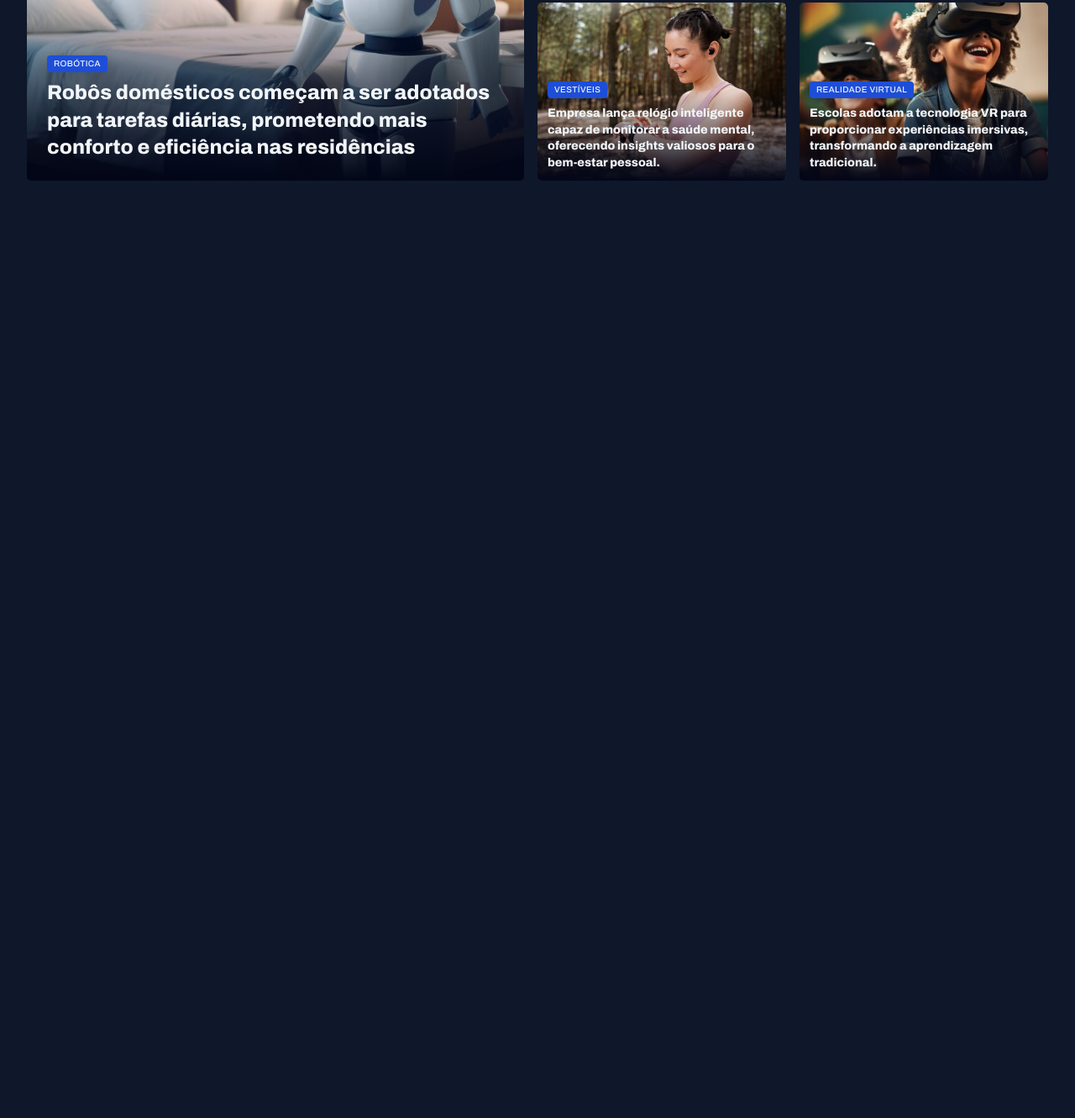
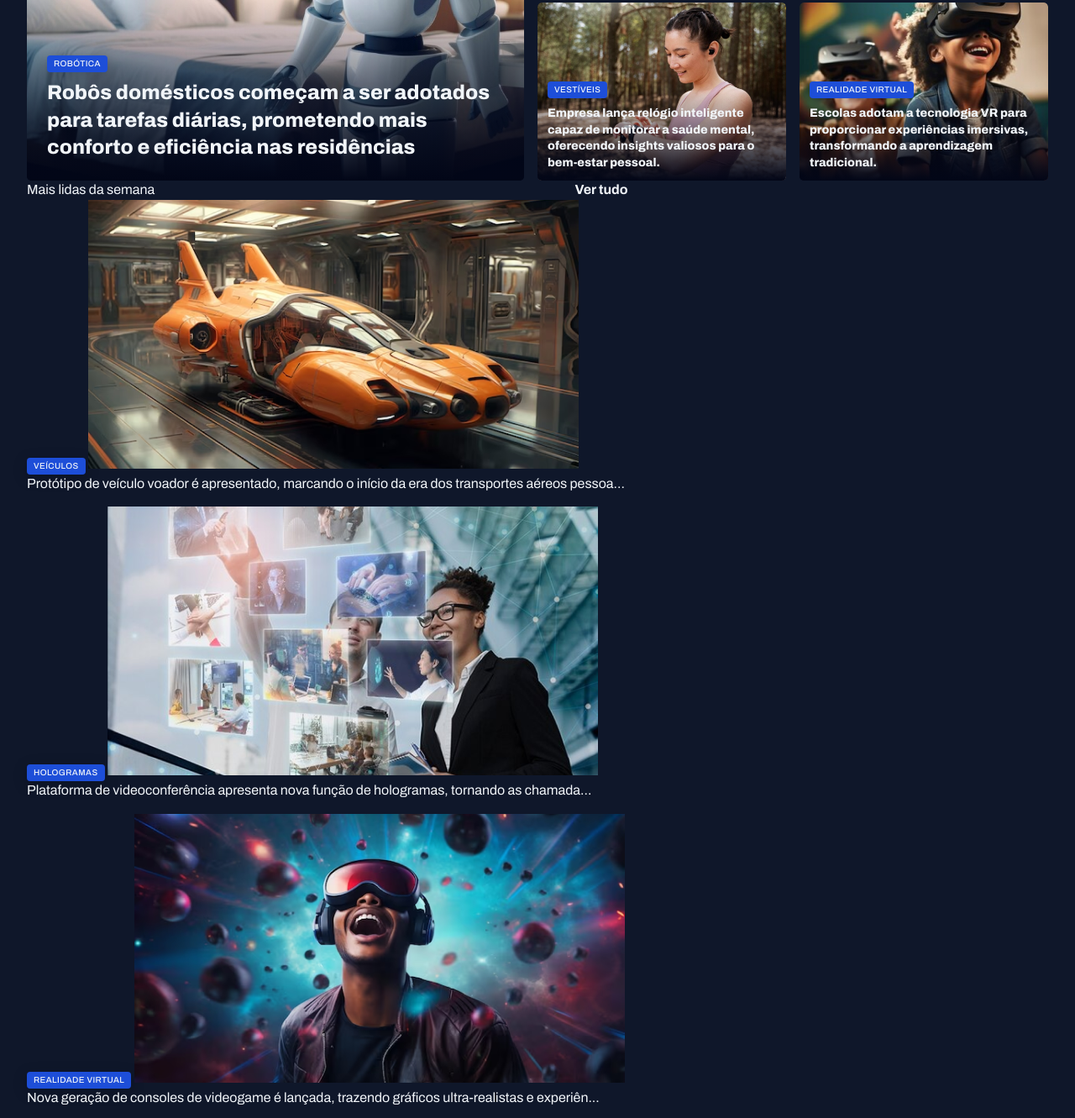
Before and after one commit to adrianomurilojr/projeto-portal-de-noticias, a plain HTML site: page index.html in a window 1280 px wide. Shown: the part 389-1720 px from the top of the page at 84% size. Before the commit the page ends 800 px from the top, so only its background shows below. Drawn offline with Linux system fonts and the light colour scheme.

Commit message:
estruturando a seção mais lidas da semana

```diff
--- a/index.html
+++ b/index.html
@@ -112,6 +112,55 @@
           </figure>
         </div>
       </section>
+
+      <section id="weekly">
+        <header class="grid grid-flow-col">
+          <h3>Mais lidas da semana</h3>
+
+          <a href="#" class="grid grid-flow-col">
+            <strong>Ver tudo</strong>
+            <span></span>
+          </a>
+        </header>
+
+        <div class="grid gap-16">
+          <figure>
+            <span class="contant-tag">Veículos</span>
+            <img src="assets/image/Image 06.png" alt="imagem veículo" />
+            <p>
+              Protótipo de veículo voador é apresentado, marcando o início da
+              era dos transportes aéreos pessoa...
+            </p>
+          </figure>
+
+          <figure>
+            <span class="contant-tag">Hologramas</span>
+            <img src="assets/image/Image 07.png" alt="imagem mulher-holograma" />
+            <p>
+              Plataforma de videoconferência apresenta nova função de
+              hologramas, tornando as chamada...
+            </p>
+          </figure>
+
+          <figure>
+            <span class="contant-tag">Realidade virtual</span>
+            <img src="assets/image/Image 08.png" alt="imagem homem-oculos" />
+            <p>
+              Nova geração de consoles de videogame é lançada, trazendo gráficos
+              ultra-realistas e experiên...
+            </p>
+          </figure>
+
+          <figure>
+            <span class="contant-tag">Internet</span>
+            <img src="assets/image/Image 09.png" alt="imagem satelite" />
+            <p>
+              Projeto busca oferecer internet de alta velocidade em áreas
+              remotas através de satélites.
+            </p>
+          </figure>
+        </div>
+      </section>
     </main>
   </body>
 </html>
```
